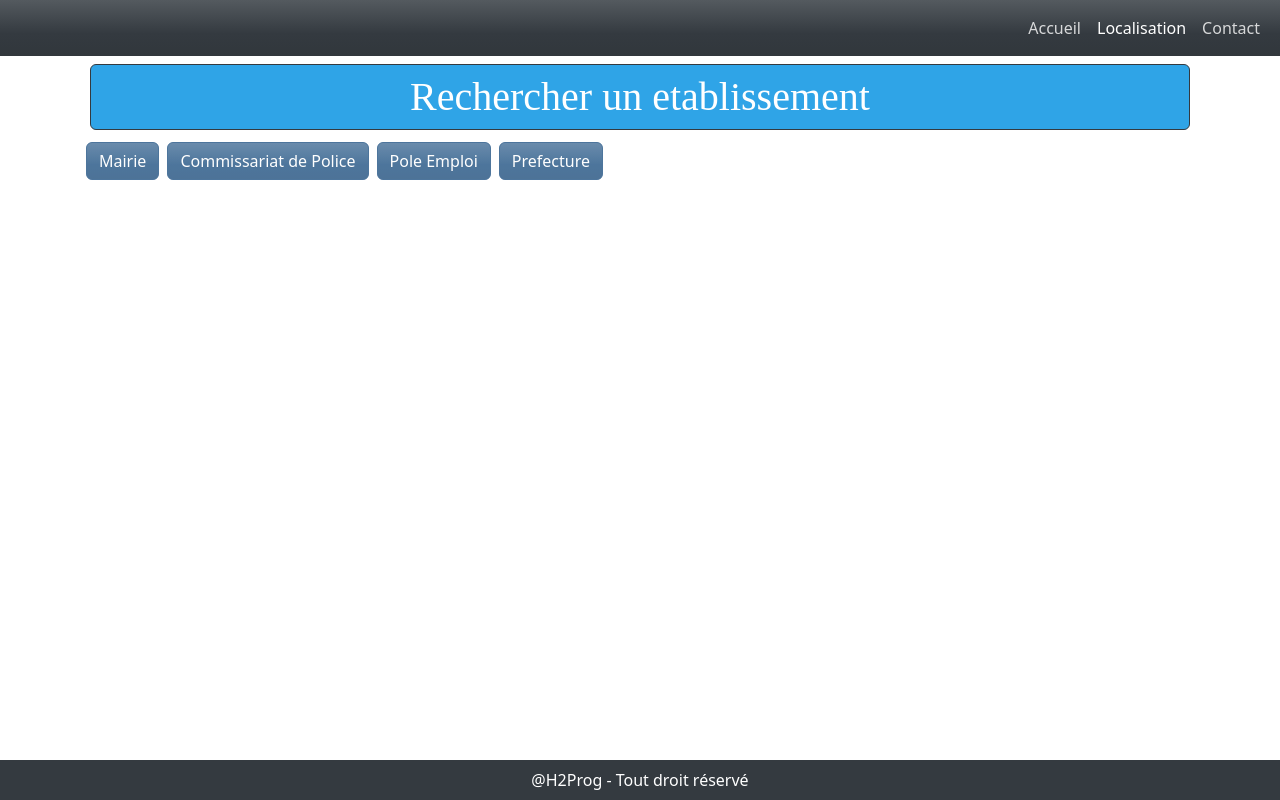
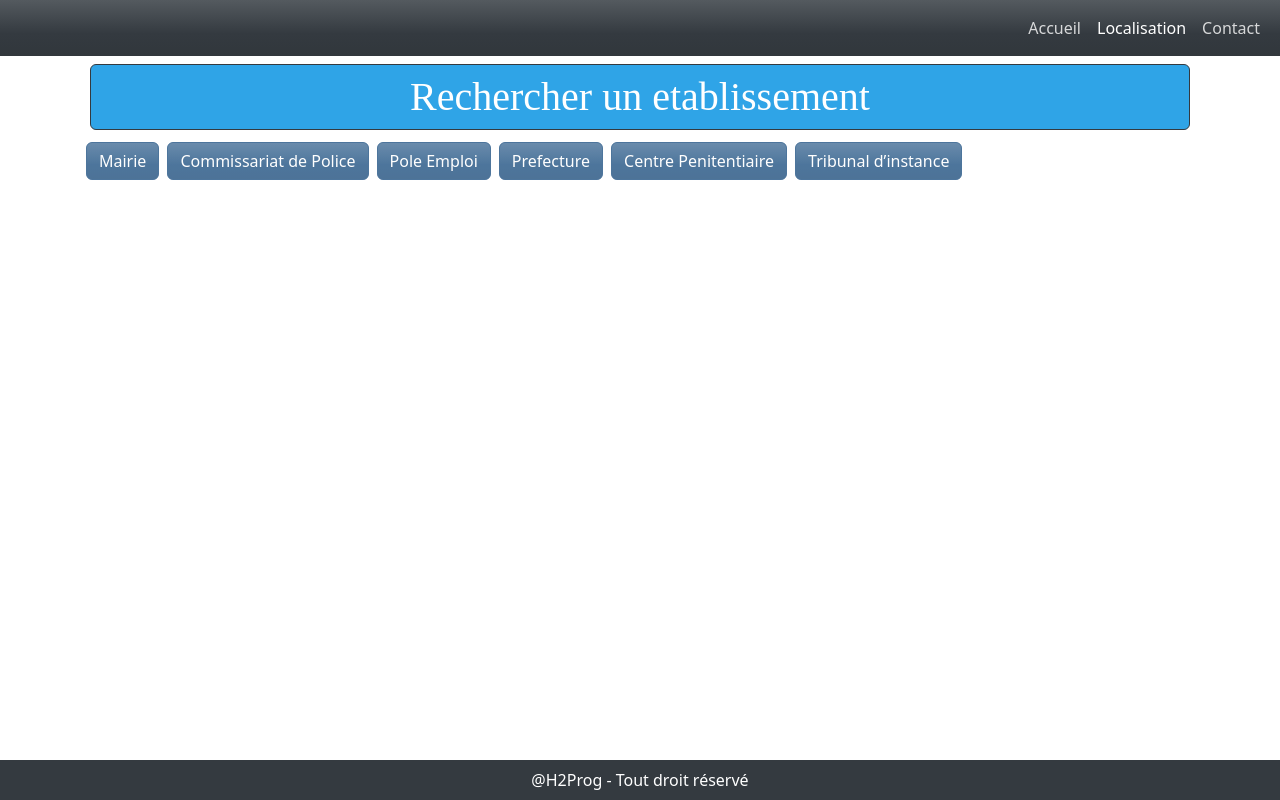
Before and after one commit to Julien1705/projet-react, a React (Create React App) app: page /localisation in a window 1280 px wide. Built offline with nearby package versions, Linux system fonts and the light colour scheme.

Commit message:
sdqvdqbd

```diff
--- a/package.json
+++ b/package.json
@@ -2,12 +2,14 @@
   "name": "projet-file-rouge-react",
   "version": "0.1.0",
   "private": true,
+  "homepage": "https://Julien1705.github.io/projet-react",
   "dependencies": {
     "@testing-library/jest-dom": "^5.16.1",
     "@testing-library/react": "^12.1.2",
     "@testing-library/user-event": "^13.5.0",
     "axios": "^0.25.0",
     "formik": "^2.2.9",
+    "gh-pages": "^3.2.3",
     "react": "^17.0.2",
     "react-dom": "^17.0.2",
     "react-router-dom": "^6.2.1",
@@ -16,6 +18,7 @@
     "yup": "^0.32.11"
   },
   "scripts": {
+    "deploy":"npm run build&&gh-pages -d build",
     "start": "react-scripts start",
     "build": "react-scripts build",
     "test": "react-scripts test",
--- a/src/containers/Site/Localisation/Localisation.js
+++ b/src/containers/Site/Localisation/Localisation.js
@@ -31,6 +31,9 @@ class Localisation extends Component {
                 <Bouton typeBtn={"btn-info m-1"} clic={() => this.rechercheEtablissement('commissariat_police')}>Commissariat de Police</Bouton>
                 <Bouton typeBtn={"btn-info m-1"} clic={() => this.rechercheEtablissement('pole_emploi')}>Pole Emploi</Bouton>
                 <Bouton typeBtn={"btn-info m-1"} clic={() => this.rechercheEtablissement('prefecture')}>Prefecture</Bouton>
+                <Bouton typeBtn={"btn-info m-1"} clic={() => this.rechercheEtablissement('centre_penitentiaire')}>Centre Penitentiaire</Bouton>
+                <Bouton typeBtn={"btn-info m-1"} clic={() => this.rechercheEtablissement('ti')}>Tribunal d’instance</Bouton>
+
                 <div className='row no-gutters'>
                     {
                         this.state.recherche && this.state.recherche.map(etablissement => {
```
Also changed, not shown: 1 other file (tests, documents, lock files or other folders).
